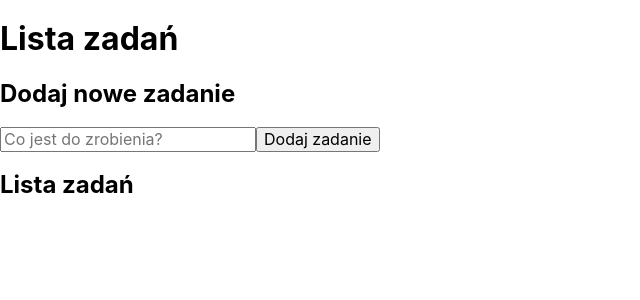
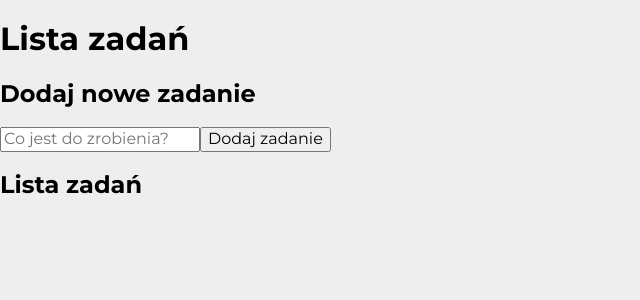
Before and after one commit to Rafal-1999/To-Do-List-React, a React (Create React App) app: page / in a window 1280 px wide. Shown: the top 300 px of the page, without its empty margins (0-640 px from the left). Built offline with nearby package versions, Linux system fonts and the light colour scheme.

Commit message:
Added global styles

```diff
--- a/package.json
+++ b/package.json
@@ -1,6 +1,6 @@
 {
   "name": "to-do-list-react",
-  "version": "0.1.7",
+  "version": "0.1.8",
   "private": true,
   "homepage": "https://rafal-1999.github.io/To-Do-List-React/",
   "dependencies": {
--- a/src/index.css
+++ b/src/index.css
@@ -1,13 +1,10 @@
+*, ::before, ::after {
+    box-sizing: border-box;
+}
+html {
+    box-sizing: inherit;
+}
 body {
-    margin: 0;
-    font-family: -apple-system, BlinkMacSystemFont, 'Segoe UI', 'Roboto', 'Oxygen',
-        'Ubuntu', 'Cantarell', 'Fira Sans', 'Droid Sans', 'Helvetica Neue',
-        sans-serif;
-    -webkit-font-smoothing: antialiased;
-    -moz-osx-font-smoothing: grayscale;
+    font-family: "Montserrat", sans-serif;
+    background: rgb(238, 238, 238);
 }
-
-code {
-    font-family: source-code-pro, Menlo, Monaco, Consolas, 'Courier New',
-        monospace;
-}
```
